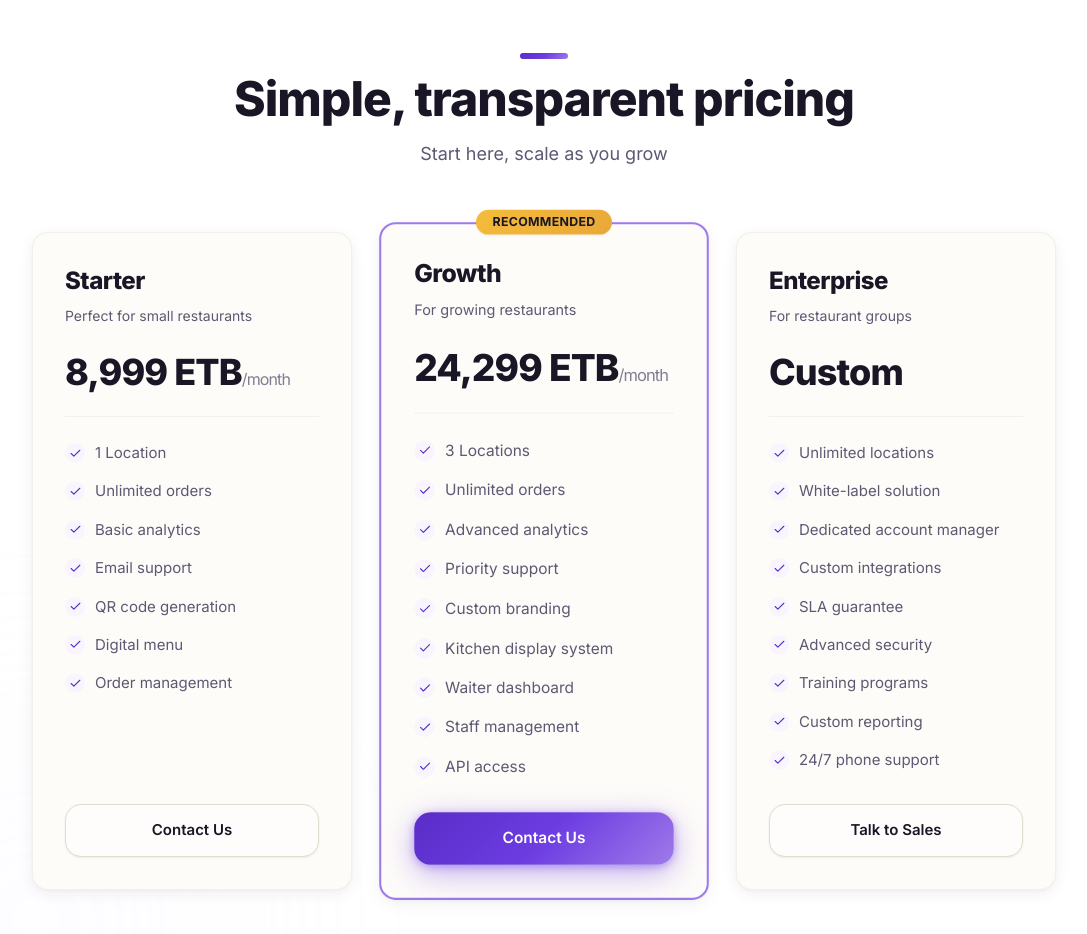
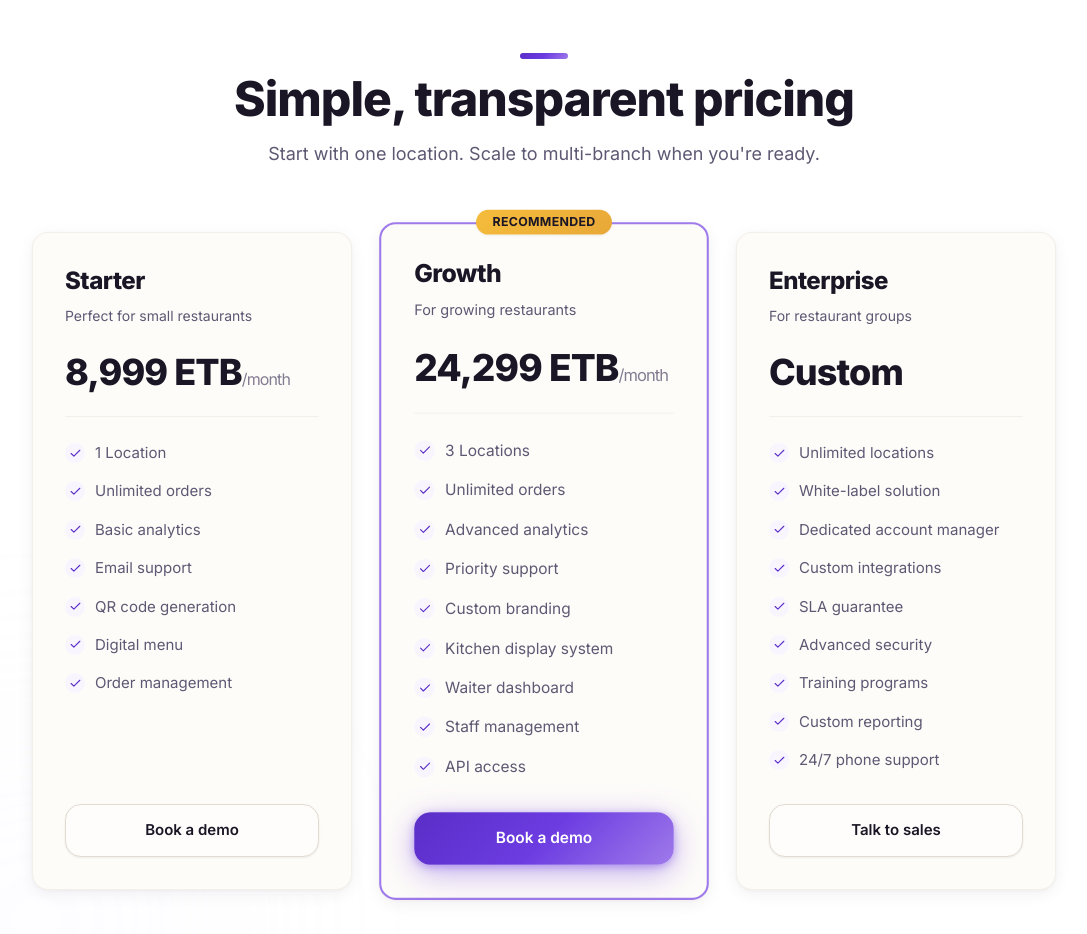
Before and after one commit to Danny7d/Tably, a Next.js app: page / in a window 1280 px wide. Shown: the part 3640-4574 px from the top of the page, without its empty margins (96-1183 px from the left). Built offline with nearby package versions, Linux system fonts and the light colour scheme.

Commit message:
Pricing cards: Book a demo CTAs

```diff
--- a/app/components/HomePricing.tsx
+++ b/app/components/HomePricing.tsx
@@ -32,7 +32,7 @@ export default function HomePricing({ plans }: HomePricingProps) {
           Simple, transparent pricing
         </h2>
         <p className="text-lg text-charcoal-500 max-w-2xl mx-auto leading-relaxed">
-          Start here, scale as you grow
+          Start with one location. Scale to multi-branch when you're ready.
         </p>
       </motion.div>
       <div className="grid md:grid-cols-3 gap-8 max-w-5xl mx-auto items-stretch mt-12">
@@ -79,9 +79,13 @@ export default function HomePricing({ plans }: HomePricingProps) {
                 <Button
                   variant={isPopular ? 'primary' : 'secondary'}
                   className="w-full mt-auto"
-                  href={plan.name === 'Enterprise' ? '/contact?subject=Enterprise%20inquiry' : '/contact'}
+                  href={
+                    plan.name === 'Enterprise'
+                      ? '/contact?subject=Enterprise%20inquiry'
+                      : '/contact?subject=Book%20a%20demo'
+                  }
                 >
-                  {plan.name === 'Enterprise' ? 'Talk to Sales' : 'Contact Us'}
+                  {plan.name === 'Enterprise' ? 'Talk to sales' : 'Book a demo'}
                 </Button>
               </Card>
             </motion.div>
```
